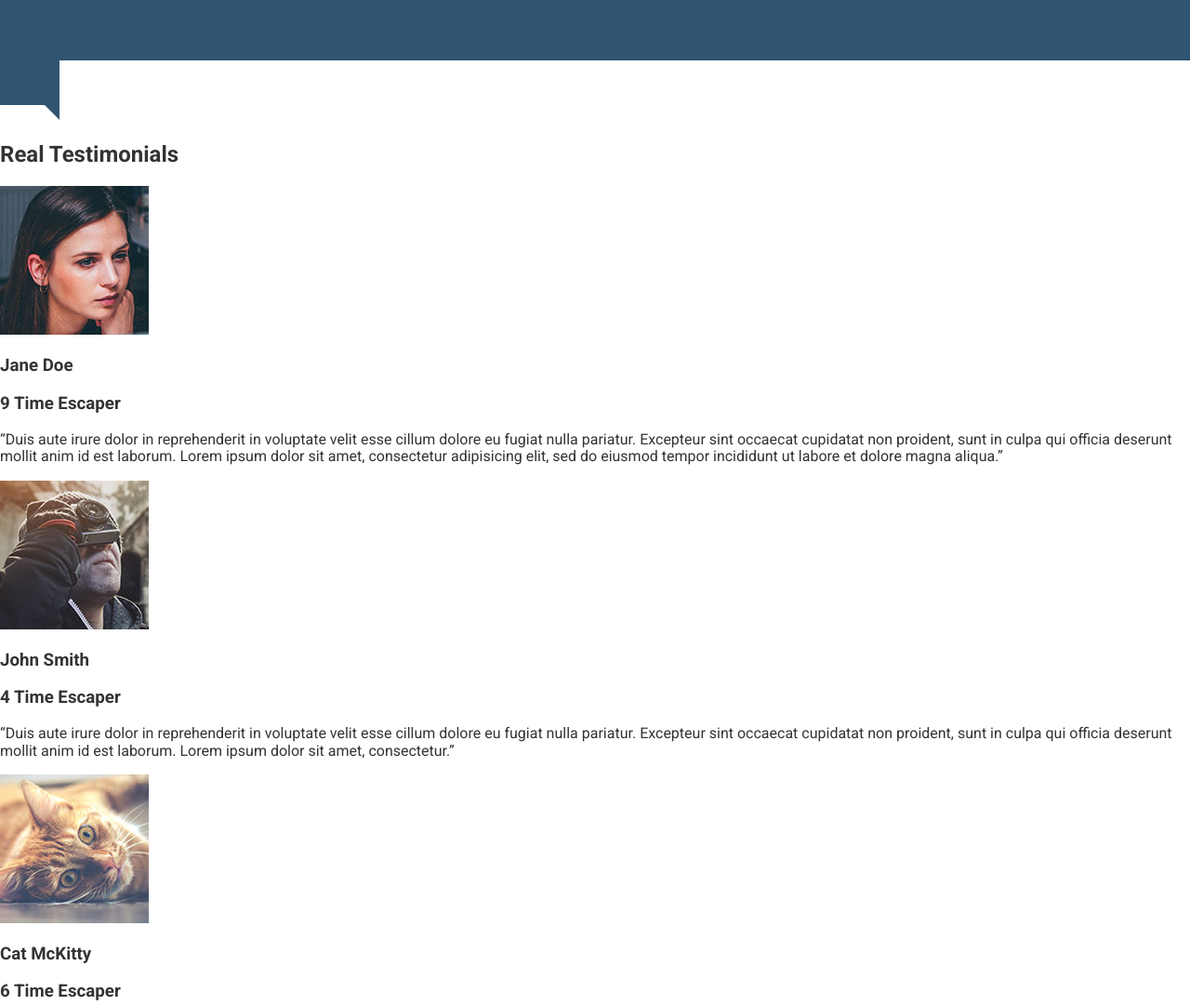
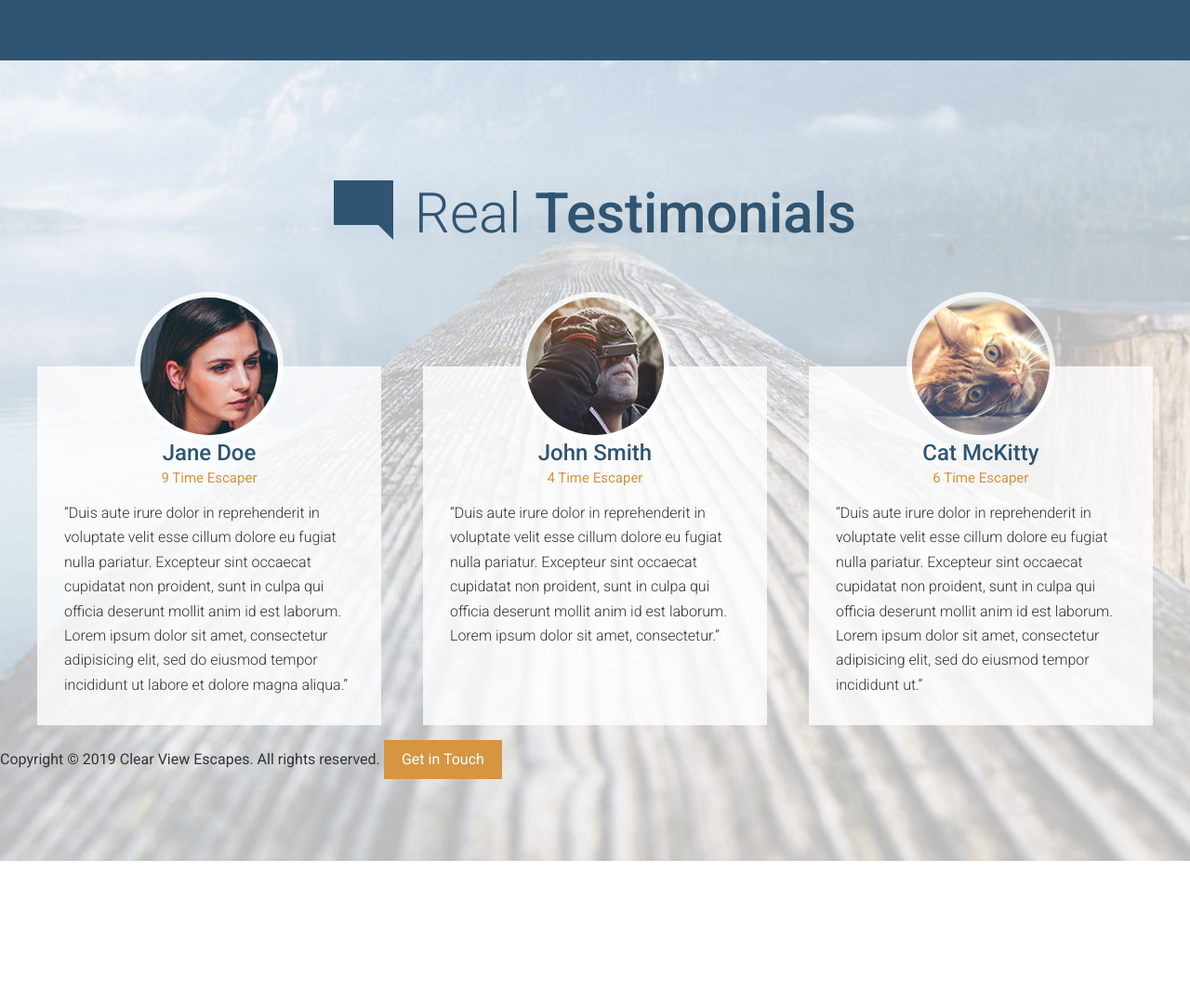
Before and after one commit to tommythsiu/travel-site, a website: page app/index.html in a window 1280 px wide. Shown: the part 2860-3941 px from the top of the page at 93% size. After the commit the page ends 3786 px from the top, so only its background shows below. Drawn offline with Linux system fonts and the light colour scheme.

Commit message:
testimonials half way

```diff
--- a/app/assets/styles/modules/_page-section.css
+++ b/app/assets/styles/modules/_page-section.css
@@ -8,4 +8,14 @@
 		background-color: $mainBlue;
 		color: #FFF;
 	}
+
+	&--testimonials {
+		background-color: #e0e6ef;
+
+		@mixin atMedium {
+			background: url('/assets/images/testimonials-bg.jpg') top center no-repeat;
+			background-size: cover;
+		}
+
+	}
 }
--- a/app/assets/styles/modules/_row.css
+++ b/app/assets/styles/modules/_row.css
@@ -1,6 +1,10 @@
 .row {
 
 	@mixin clearfix;
+
+	&--t-padding {
+		padding-top: 80px;
+	}
 
 	&--gutters {
 		margin-right: -65px;
@@ -16,6 +20,14 @@
 
 	&--gutters-large > div {
 		padding-right: 100px;
+	}
+
+	&--gutters-small > div {
+		padding-right: 45px;
+	}
+
+	&--gutters-small {
+		margin-right: -45px;
 	}
 
 
@@ -55,4 +67,17 @@
 
 	}
 
+	/* Begin Equal Height Rules */
+
+	&--equal-height-at-medium {
+		@mixin atMedium {
+			display: flex;
+		}
+
+		& > div {
+			float: none;
+			display: flex;
+		}
+	}
+
 }
--- a/app/assets/styles/modules/_section-title.css
+++ b/app/assets/styles/modules/_section-title.css
@@ -11,6 +11,10 @@
 		font-weight: 500;
 	}
 
+	&--blue {
+		color: $mainBlue;
+	}
+
 	&__icon {
 
 		display: block;
@@ -19,6 +23,8 @@
 		margin-bottom: .6rem;
 
 		@mixin atSmall {
+			position: relative;
+			top:8px;
 			margin-right: .5rem;
 			margin-left: 0;
 			margin-bottom: 0;
--- /dev/null
+++ b/app/assets/styles/modules/_testimonial.css
@@ -0,0 +1,31 @@
+.testimonial {
+	background-color: rgba(255, 255, 255, .8);
+	padding: 0 1.8125rem 1px 1.8125rem;
+
+	&__photo {
+		border-radius: 50%;
+		overflow: hidden;
+		width: 160px;
+		height: 160px;
+		margin: 0 auto -80px auto;
+		position: relative;
+		top:-80px;
+		border: 6px solid rgba(255, 255, 255, .8);
+	}
+
+	&__title {
+		color: $mainBlue;
+		text-align: center;
+		font-size: 1.5rem;
+		font-weight: 500;
+		margin:0;
+	}
+
+	&__subtitle {
+		color: $mainOrange;
+		text-align: center;
+		font-weight: 400;
+		font-size: 0.9375rem;
+		margin: 0.25rem 0 1rem 0;
+	}
+}
--- a/app/assets/styles/styles.css
+++ b/app/assets/styles/styles.css
@@ -11,3 +11,4 @@
 @import	"modules/_generic-content-container";
 @import "modules/_section-title";
 @import "modules/_feature-item";
+@import "modules/_testimonial";
--- a/app/index.html
+++ b/app/index.html
@@ -107,24 +107,44 @@
     </div>
   </div>
 
-  <div id="testimonials">
-    <img src="assets/images/icons/comment.svg">
-    <h2>Real Testimonials</h2>
+  <div class="page-section page-section--testimonials" id="testimonials">
+    <div class="wrapper">
+      <h2 class="section-title section-title--blue"><img class="section-title__icon" src="assets/images/icons/comment.svg"> Real <strong> Testimonials</strong></h2>
 
+      <div class="row row--gutters row--equal-height-at-medium row--gutters-small row--t-padding generic-content-container">
+        <div class="row__medium-4">
+          <div class="testimonial">
+            <div class="testimonial__photo">
               <img src="assets/images/testimonial-jane.jpg">
-    <h3>Jane Doe</h3>
-    <h3>9 Time Escaper</h3>
+            </div>
+            <h3 class="testimonial__title">Jane Doe</h3>
+            <h4 class="testimonial__subtitle">9 Time Escaper</h4>
             <p>&ldquo;Duis aute irure dolor in reprehenderit in voluptate velit esse cillum dolore eu fugiat nulla pariatur. Excepteur sint occaecat cupidatat non proident, sunt in culpa qui officia deserunt mollit anim id est laborum. Lorem ipsum dolor sit amet, consectetur adipisicing elit, sed do eiusmod tempor incididunt ut labore et dolore magna aliqua.&rdquo;</p>
+          </div>
+        </div>
 
+        <div class="row__medium-4">
+          <div class="testimonial">
+            <div class="testimonial__photo">
               <img src="assets/images/testimonial-john.jpg">
-    <h3>John Smith</h3>
-    <h3>4 Time Escaper</h3>
+            </div>
+              <h3 class="testimonial__title">John Smith</h3>
+              <h4 class="testimonial__subtitle">4 Time Escaper</h4>
               <p>&ldquo;Duis aute irure dolor in reprehenderit in voluptate velit esse cillum dolore eu fugiat nulla pariatur. Excepteur sint occaecat cupidatat non proident, sunt in culpa qui officia deserunt mollit anim id est laborum. Lorem ipsum dolor sit amet, consectetur.&rdquo;</p>
+            </div>
+        </div>
 
+        <div class="row__medium-4">
+          <div class="testimonial">
+            <div class="testimonial__photo">
               <img src="assets/images/testimonial-cat.jpg">
-    <h3>Cat McKitty</h3>
-    <h3>6 Time Escaper</h3>
+            </div>
+            <h3 class="testimonial__title">Cat McKitty</h3>
+            <h4 class="testimonial__subtitle">6 Time Escaper</h4>
             <p>&ldquo;Duis aute irure dolor in reprehenderit in voluptate velit esse cillum dolore eu fugiat nulla pariatur. Excepteur sint occaecat cupidatat non proident, sunt in culpa qui officia deserunt mollit anim id est laborum. Lorem ipsum dolor sit amet, consectetur adipisicing elit, sed do eiusmod tempor incididunt ut.&rdquo;</p>
+          </div>
+      </div>
+    </div>
   </div>
 
   <footer>
--- a/app/temp/styles/styles.css
+++ b/app/temp/styles/styles.css
@@ -609,6 +609,20 @@ a {
 		color: #FFF;
 	}
 
+.page-section--testimonials {
+		background-color: #e0e6ef;
+
+	}
+
+@media (min-width: 800px) {
+
+.page-section--testimonials {
+			background: url('/assets/images/testimonials-bg.jpg') top center no-repeat;
+			background-size: cover
+
+	}
+	}
+
 .headline {
 
 	font-size: 1.9rem;
@@ -672,6 +686,10 @@ a {
 		display: table;
 	}
 
+.row--t-padding {
+		padding-top: 80px;
+	}
+
 .row--gutters {
 		margin-right: -65px;
 	}
@@ -686,6 +704,14 @@ a {
 
 .row--gutters-large > div {
 		padding-right: 100px;
+	}
+
+.row--gutters-small > div {
+		padding-right: 45px;
+	}
+
+.row--gutters-small {
+		margin-right: -45px;
 	}
 
 .row__b-margin-until-medium {
@@ -723,6 +749,24 @@ a {
 	}
 	}
 
+/* Begin Equal Height Rules */
+
+@media (min-width: 800px) {
+
+.row--equal-height-at-medium {
+			display: -webkit-box;
+			display: -ms-flexbox;
+			display: flex
+	}
+	}
+
+.row--equal-height-at-medium > div {
+			float: none;
+			display: -webkit-box;
+			display: -ms-flexbox;
+			display: flex;
+		}
+
 .generic-content-container p {
 		font-weight: 300;
 		line-height: 1.65;
@@ -754,6 +798,10 @@ a {
 		font-weight: 500;
 	}
 
+.section-title--blue {
+		color: #2f5572;
+	}
+
 .section-title__icon {
 
 		display: block;
@@ -765,6 +813,8 @@ a {
 @media (min-width: 530px) {
 
 .section-title__icon {
+			position: relative;
+			top:8px;
 			margin-right: .5rem;
 			margin-left: 0;
 			margin-bottom: 0;
@@ -815,3 +865,35 @@ a {
 			font-size: 1.875rem
 	}
 	}
+
+.testimonial {
+	background-color: rgba(255, 255, 255, .8);
+	padding: 0 1.8125rem 1px 1.8125rem;
+}
+
+.testimonial__photo {
+		border-radius: 50%;
+		overflow: hidden;
+		width: 160px;
+		height: 160px;
+		margin: 0 auto -80px auto;
+		position: relative;
+		top:-80px;
+		border: 6px solid rgba(255, 255, 255, .8);
+	}
+
+.testimonial__title {
+		color: #2f5572;
+		text-align: center;
+		font-size: 1.5rem;
+		font-weight: 500;
+		margin:0;
+	}
+
+.testimonial__subtitle {
+		color: #d59541;
+		text-align: center;
+		font-weight: 400;
+		font-size: 0.9375rem;
+		margin: 0.25rem 0 1rem 0;
+	}
```
Lines whose indentation alone changed are shown as unchanged.
